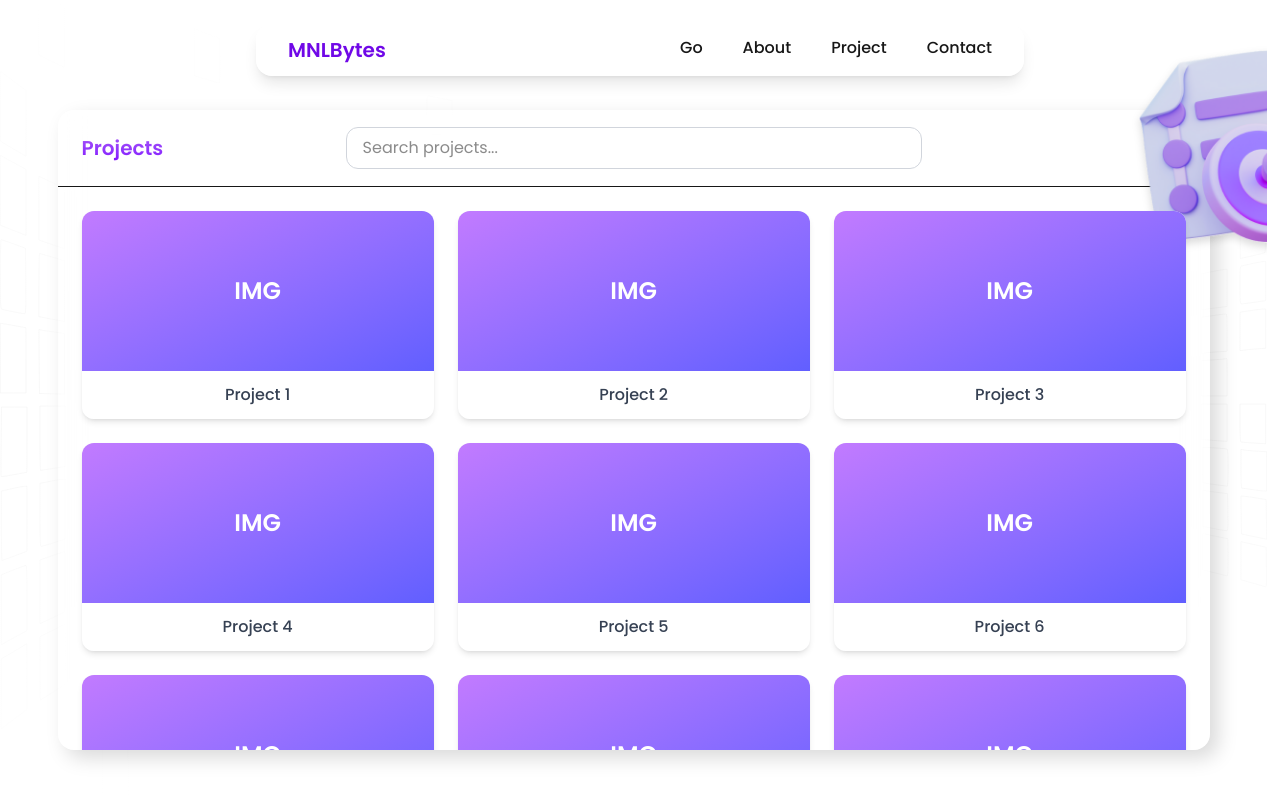
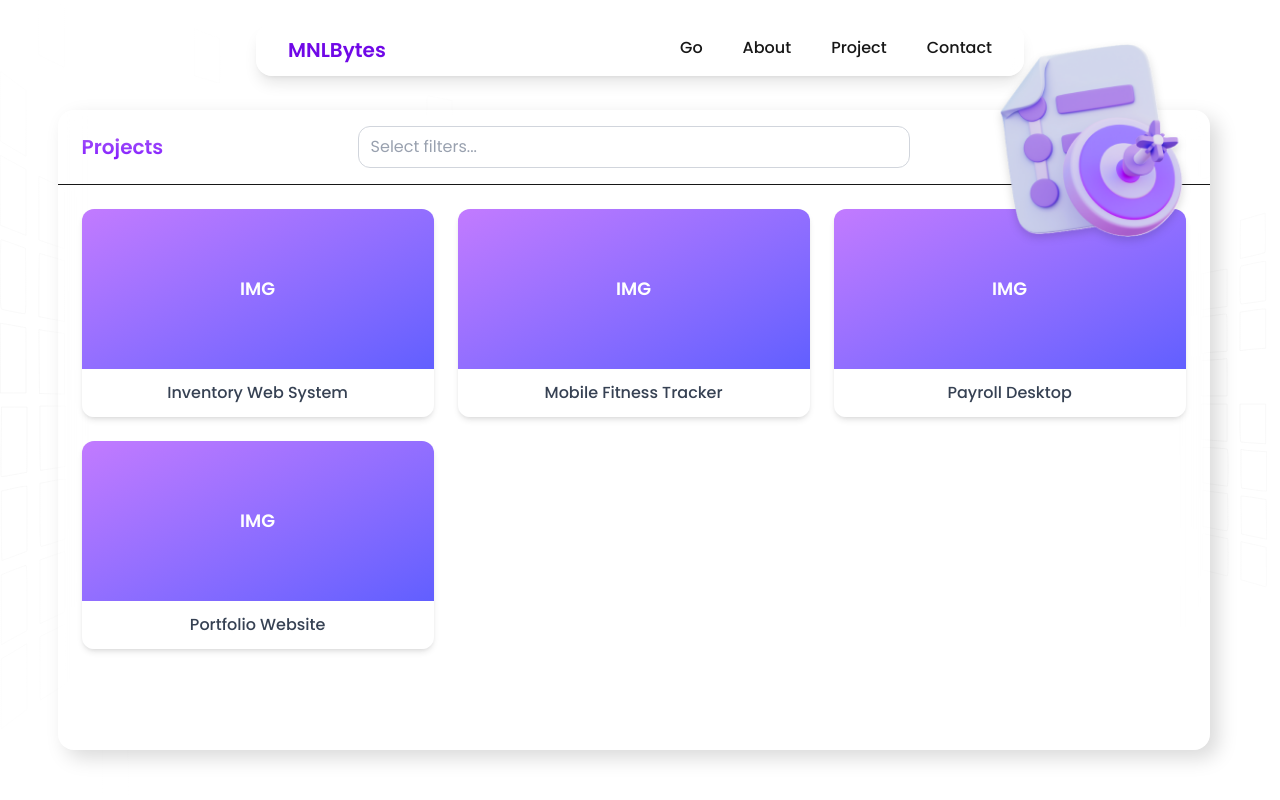
Before and after one commit to xebec1234/MNLBytes, a Next.js app: page /projects in a window 1280 px wide. Built offline with nearby package versions, Linux system fonts and the light colour scheme.

Commit message:
finised templated of project page

```diff
--- a/src/app/projects/page.tsx
+++ b/src/app/projects/page.tsx
@@ -1,11 +1,43 @@
 "use client";
 
-import React from "react";
+import React, { useState } from "react";
 import { motion } from "framer-motion";
 import Image from "next/image";
 import NavBar from "@/components/navigation/NavBar";
+import Filters from "@/components/filters/Filters";
+import { X } from "lucide-react"; // <-- for x button
+
+type Projects = {
+  id: number;
+  name: string;
+  genres: string[];
+};
+
+const allProjects: Projects[] = [
+  {
+    id: 1,
+    name: "Inventory Web System",
+    genres: ["Web App", "Next.js", "PHP"],
+  },
+  { id: 2, name: "Mobile Fitness Tracker", genres: ["Mobile App", "React"] },
+  { id: 3, name: "Payroll Desktop", genres: ["Desktop App", "Java"] },
+  { id: 4, name: "Portfolio Website", genres: ["Web App", "Next.js", "React"] },
+];
 
 const Projects = () => {
+  const [selectedFilters, setSelectedFilters] = useState<string[]>([]);
+  const [showFilters, setShowFilters] = useState(false);
+
+  const filteredProjects = allProjects.filter((project) =>
+    selectedFilters.length === 0
+      ? true
+      : selectedFilters.every((f) => project.genres.includes(f))
+  );
+
+  const removeFilter = (filter: string) => {
+    setSelectedFilters(selectedFilters.filter((f) => f !== filter));
+  };
+
   return (
     <div className="relative flex flex-col items-center justify-center min-h-screen overflow-hidden">
       <NavBar />
@@ -27,52 +59,100 @@ const Projects = () => {
         <div className="absolute inset-0 bg-gradient-to-b from-white via-transparent to-white" />
       </motion.div>
 
-      {/* container */}
+      {/* Container */}
       <div
         className="w-[90vw] max-w-6xl h-[80vh] mt-15 rounded-2xl bg-white/10 backdrop-blur-md
         shadow-[8px_8px_20px_rgba(0,0,0,0.15),-8px_-8px_20px_rgba(255,255,255,0.6)]
-        flex flex-col"
+        flex flex-col relative"
       >
-        <div className="sticky top-0 flex items-center justify-between px-6 py-6 border-b">
+        {/* Header */}
+        <div className="sticky top-0 z-50 flex items-center justify-between px-6 py-4 border-b">
           <h2 className="text-xl font-semibold bg-gradient-to-b from-[#A855F7] to-[#8300FF] bg-clip-text text-transparent">
             Projects
           </h2>
-          <div className="absolute left-1/2 transform -translate-x-1/2 w-1/2">
-            <input
-              type="text"
-              placeholder="Search projects..."
-              className="w-full px-4 py-2 rounded-xl border border-gray-300 focus:ring-2 focus:gradient-to-b from-[#A855F7] to-[#8300FF]  outline-none"
-            />
+
+          {/* Search bar with chips */}
+          <div className="relative transform -translate-x-1/2 w-1/2">
+            <div
+              onClick={() => setShowFilters((prev) => !prev)}
+              className="w-full min-h-[42px] px-3 py-2 rounded-xl border border-gray-300 bg-white/70 backdrop-blur-sm flex items-center flex-wrap gap-2 cursor-text focus-within:ring-2 focus-within:ring-purple-500"
+            >
+              {selectedFilters.length > 0 ? (
+                selectedFilters.map((filter) => (
+                  <span
+                    key={filter}
+                    className="flex items-center gap-1 px-2 py-1 rounded-lg text-sm bg-purple-100 text-purple-700 border border-purple-300"
+                  >
+                    {filter}
+                    <button
+                      onClick={(e) => {
+                        e.stopPropagation(); // prevent toggling filter dropdown
+                        removeFilter(filter);
+                      }}
+                      className="hover:text-purple-900"
+                    >
+                      <X size={14} />
+                    </button>
+                  </span>
+                ))
+              ) : (
+                <span className="text-gray-400">Select filters...</span>
+              )}
+            </div>
+
+            {/* Dropdown filters */}
+            {showFilters && (
+              <div className="absolute top-14 w-full bg-white/90 backdrop-blur-md rounded-xl shadow-lg border p-4">
+                <Filters
+                  selected={selectedFilters}
+                  onChange={setSelectedFilters}
+                />
+                <div className="text-right mt-3">
+                  <button
+                    onClick={() => setShowFilters(false)}
+                    className="px-3 py-1 rounded-md bg-purple-600 text-white text-sm font-medium hover:bg-purple-700"
+                  >
+                    Done
+                  </button>
+                </div>
+              </div>
+            )}
           </div>
         </div>
 
-        <div className="absolute right-20 top-40 sm:-right-35 sm:-top-10 -translate-y-11 w-32 h-32 sm:w-60 sm:h-60">
-          <Image
-            src="/projects.svg"
-            alt="Like Icon"
-            fill
-            className="drop-shadow-lg object-contain"
-          />
-        </div>
-
-        <div className="flex-1 overflow-y-auto px-6 py-6 custom-scroll">
-          {/* List of projects */}
+        {/* Scrollable Projects */}
+        <div className="flex-1 overflow-y-auto px-6 py-6 custom-scroll relative">
           <div className="grid grid-cols-1 sm:grid-cols-2 md:grid-cols-3 gap-6">
-            {Array.from({ length: 12 }).map((_, i) => (
-              <div
-                key={i}
-                className="relative flex flex-col rounded-xl overflow-hidden shadow-md hover:shadow-lg transition bg-gray-100"
-              >
-                <div className="h-40 bg-gradient-to-br from-purple-400 to-indigo-500 flex items-center justify-center text-white text-2xl font-bold">
-                  IMG
+            {filteredProjects.length > 0 ? (
+              filteredProjects.map((project) => (
+                <div
+                  key={project.id}
+                  className="relative flex flex-col rounded-xl overflow-hidden shadow-md hover:shadow-lg transition bg-gray-100"
+                >
+                  <div className="h-40 bg-gradient-to-br from-purple-400 to-indigo-500 flex items-center justify-center text-white text-lg font-bold">
+                    IMG
+                  </div>
+                  <div className="p-3 bg-white text-center">
+                    <p className="font-medium text-gray-700">{project.name}</p>
+                  </div>
                 </div>
-                <div className="p-3 bg-white text-center">
-                  <p className="font-medium text-gray-700">Project {i + 1}</p>
-                </div>
-              </div>
-            ))}
+              ))
+            ) : (
+              <p className="text-gray-500 text-center col-span-full">
+                No projects match your filters.
+              </p>
+            )}
           </div>
         </div>
+      </div>
+      {/* Floating Illustration */}
+      <div className="absolute right-20 top-40 sm:right-14 sm:top-16 -translate-y-11 w-32 h-32 sm:w-60 sm:h-60 ">
+        <Image
+          src="/projects.svg"
+          alt="Like Icon"
+          fill
+          className="drop-shadow-lg object-contain"
+        />
       </div>
     </div>
   );
--- /dev/null
+++ b/src/components/filters/Filters.tsx
@@ -0,0 +1,51 @@
+"use client";
+
+import React from "react";
+
+type FiltersProps = {
+  selected: string[];
+  onChange: (filters: string[]) => void;
+};
+
+const Filters: React.FC<FiltersProps> = ({ selected, onChange }) => {
+  const genres = ["Web App", "Mobile App", "Desktop App"];
+  const technologies = ["Java", "PHP", "Next.js", "Laravel", "React"];
+
+  const toggleFilter = (filter: string) => {
+    if (selected.includes(filter)) {
+      onChange(selected.filter((f) => f !== filter));
+    } else {
+      onChange([...selected, filter]);
+    }
+  };
+
+  const renderSection = (title: string, items: string[]) => (
+    <div className="mb-4">
+      <h3 className="font-semibold text-gray-700 mb-2">{title}</h3>
+      <div className="flex flex-wrap gap-3">
+        {items.map((item) => (
+          <button
+            key={item}
+            onClick={() => toggleFilter(item)}
+            className={`px-3 py-1 rounded-lg text-sm font-medium border transition ${
+              selected.includes(item)
+                ? "bg-purple-600 text-white border-purple-600"
+                : "bg-gray-100 text-gray-700 border-gray-300 hover:bg-gray-200"
+            }`}
+          >
+            {item}
+          </button>
+        ))}
+      </div>
+    </div>
+  );
+
+  return (
+    <div>
+      {renderSection("Genre", genres)}
+      {renderSection("Technology", technologies)}
+    </div>
+  );
+};
+
+export default Filters;
```
